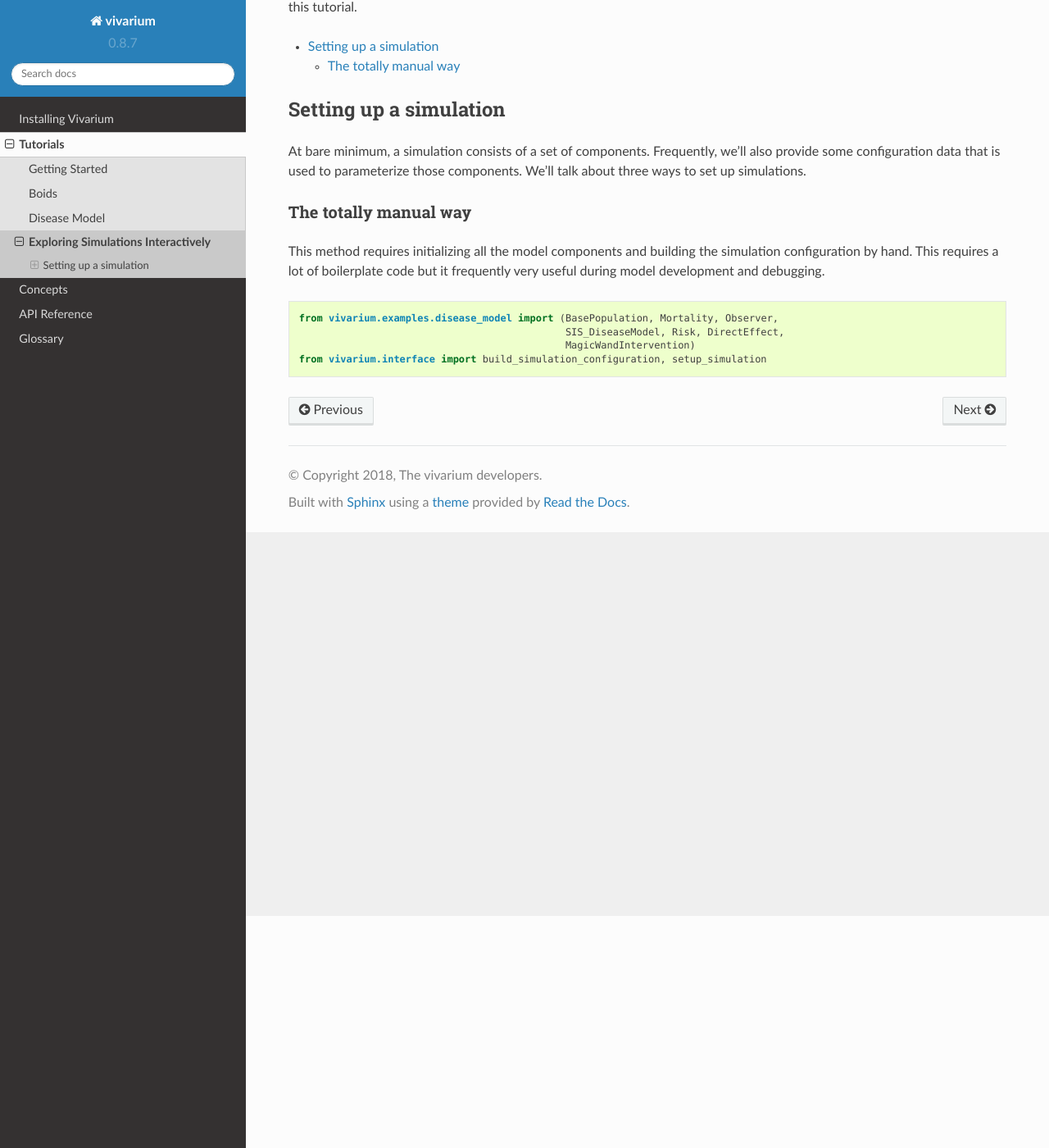
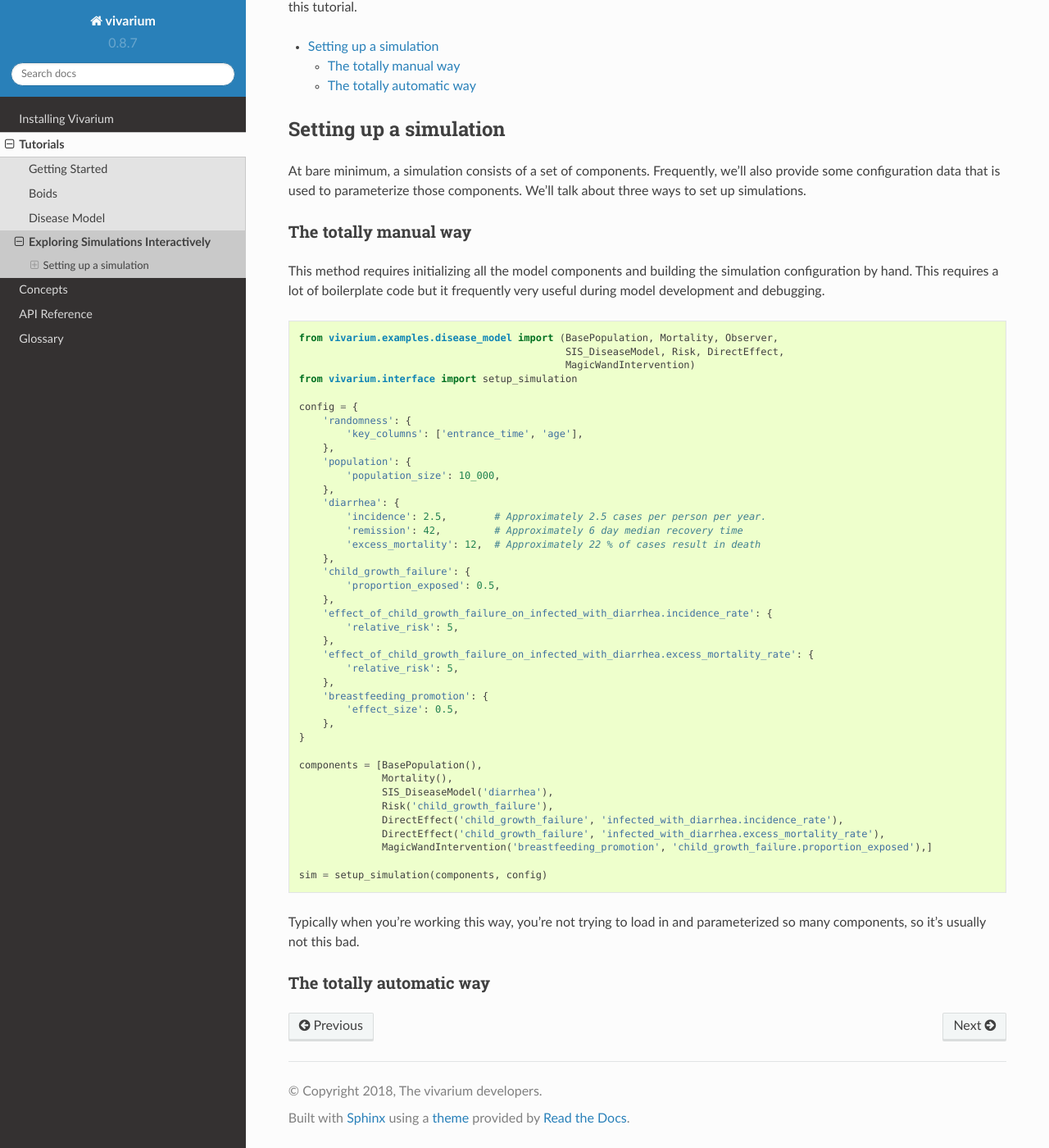
Before and after one commit to ihmeuw/vivarium, a Sphinx documentation site: the page built from docs/source/tutorials/interactive.rst, in a window 1280 px wide and 1400 px high, scrolled down 283 px. Shown: the whole window at 82% size. Built offline with Sphinx 7.4.7 and the Read the Docs theme 2.0.0, drawn with Linux system fonts in a browser that asks for light colours.

Commit message:
Checkpoint

```diff
--- a/docs/source/tutorials/interactive.rst
+++ b/docs/source/tutorials/interactive.rst
@@ -29,9 +29,55 @@ This method requires initializing all the model components and building
 the simulation configuration by hand. This requires a lot of boilerplate
 code but it frequently very useful during model development and debugging.
 
+
 .. testcode::
 
    from vivarium.examples.disease_model import (BasePopulation, Mortality, Observer,
                                                 SIS_DiseaseModel, Risk, DirectEffect,
                                                 MagicWandIntervention)
-   from vivarium.interface import build_simulation_configuration, setup_simulation
+   from vivarium.interface import setup_simulation
+
+   config = {
+       'randomness': {
+           'key_columns': ['entrance_time', 'age'],
+       },
+       'population': {
+           'population_size': 10_000,
+       },
+       'diarrhea': {
+           'incidence': 2.5,        # Approximately 2.5 cases per person per year.
+           'remission': 42,         # Approximately 6 day median recovery time
+           'excess_mortality': 12,  # Approximately 22 % of cases result in death
+       },
+       'child_growth_failure': {
+           'proportion_exposed': 0.5,
+       },
+       'effect_of_child_growth_failure_on_infected_with_diarrhea.incidence_rate': {
+           'relative_risk': 5,
+       },
+       'effect_of_child_growth_failure_on_infected_with_diarrhea.excess_mortality_rate': {
+           'relative_risk': 5,
+       },
+       'breastfeeding_promotion': {
+           'effect_size': 0.5,
+       },
+   }
+
+   components = [BasePopulation(),
+                 Mortality(),
+                 SIS_DiseaseModel('diarrhea'),
+                 Risk('child_growth_failure'),
+                 DirectEffect('child_growth_failure', 'infected_with_diarrhea.incidence_rate'),
+                 DirectEffect('child_growth_failure', 'infected_with_diarrhea.excess_mortality_rate'),
+                 MagicWandIntervention('breastfeeding_promotion', 'child_growth_failure.proportion_exposed'),]
+
+   sim = setup_simulation(components, config)
+
+
+Typically when you're working this way, you're not trying to load in and
+parameterized so many components, so it's usually not this bad.
+
+
+
+The totally automatic way
++++++++++++++++++++++++++
```
